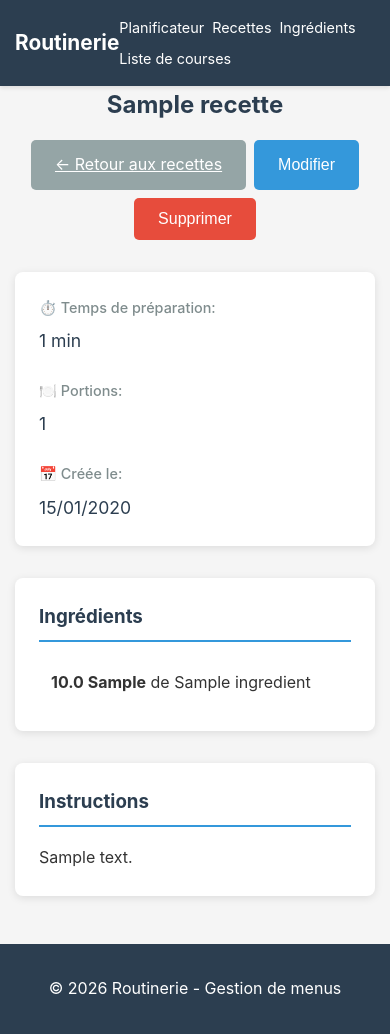
After one commit to YanChab/Routinerie, a Flask app: page /recette/1 in a window 390 px wide. The commit adds this page. Run offline with Flask 3, Linux system fonts and the light colour scheme; tables that the repository leaves empty hold one stand-in row (values such as "Sample post").

Commit message:
Ajout fonctionnalités majeures: vue détaillée recettes, liste de courses automatique, recherche recettes, amélioration responsive iPad

```diff
--- a/app/routes.py
+++ b/app/routes.py
@@ -47,11 +47,57 @@ def recettes():
     return render_template('recipes.html', recettes=recettes_list)
 
 
+@bp.route('/recette/<int:id>')
+def recette_detail(id):
+    """Page de détail d'une recette"""
+    recette = Recette.query.get_or_404(id)
+    return render_template('recipe_detail.html', recette=recette)
+
+
 @bp.route('/ingredients')
 def ingredients():
     """Page de gestion des ingrédients"""
     ingredients_list = Ingredient.query.order_by(Ingredient.nom).all()
     return render_template('ingredients.html', ingredients=ingredients_list)
+
+
+@bp.route('/liste-courses')
+def liste_courses():
+    """Page de liste de courses basée sur les menus de la semaine"""
+    # Obtenir la semaine demandée ou la semaine actuelle
+    week_offset = request.args.get('week', 0, type=int)
+    today = datetime.now().date()
+    monday = today - timedelta(days=today.weekday()) + timedelta(weeks=week_offset)
+
+    # Récupérer tous les menus de la semaine avec des recettes
+    menus = Menu.query.filter_by(semaine=monday).filter(Menu.recette_id.isnot(None)).all()
+
+    # Collecter les ingrédients
+    ingredients_dict = {}
+    for menu in menus:
+        if menu.recette:
+            for ri in menu.recette.recette_ingredients:
+                key = (ri.ingredient.id, ri.ingredient.nom, ri.unite)
+                if key in ingredients_dict:
+                    ingredients_dict[key] += ri.quantite
+                else:
+                    ingredients_dict[key] = ri.quantite
+
+    # Convertir en liste triée
+    ingredients_list = [
+        {
+            'nom': nom,
+            'quantite': quantite,
+            'unite': unite
+        }
+        for (_, nom, unite), quantite in sorted(ingredients_dict.items(), key=lambda x: x[0][1])
+    ]
+
+    return render_template('shopping_list.html',
+                         ingredients=ingredients_list,
+                         semaine=monday,
+                         week_offset=week_offset,
+                         menus=menus)
 
 
 @bp.route('/api/menu', methods=['POST'])
--- a/app/templates/base.html
+++ b/app/templates/base.html
@@ -14,6 +14,7 @@
                 <li><a href="{{ url_for('main.index') }}">Planificateur</a></li>
                 <li><a href="{{ url_for('main.recettes') }}">Recettes</a></li>
                 <li><a href="{{ url_for('main.ingredients') }}">Ingrédients</a></li>
+                <li><a href="{{ url_for('main.liste_courses') }}">Liste de courses</a></li>
             </ul>
         </div>
     </nav>
--- /dev/null
+++ b/app/templates/recipe_detail.html
@@ -0,0 +1,80 @@
+{% extends "base.html" %}
+
+{% block title %}{{ recette.nom }} - Routinerie{% endblock %}
+
+{% block content %}
+<div class="recipe-detail">
+    <div class="recipe-header">
+        <h2>{{ recette.nom }}</h2>
+        <div class="recipe-actions">
+            <a href="{{ url_for('main.recettes') }}" class="btn btn-secondary">← Retour aux recettes</a>
+            <button class="btn btn-primary" id="edit-recette">Modifier</button>
+            <button class="btn btn-danger delete-recette" data-id="{{ recette.id }}">Supprimer</button>
+        </div>
+    </div>
+
+    <div class="recipe-info">
+        <div class="info-card">
+            <div class="info-item">
+                <span class="info-label">⏱️ Temps de préparation:</span>
+                <span class="info-value">{{ recette.temps_preparation or 'Non spécifié' }} {% if recette.temps_preparation %}min{% endif %}</span>
+            </div>
+            <div class="info-item">
+                <span class="info-label">🍽️ Portions:</span>
+                <span class="info-value">{{ recette.portions }}</span>
+            </div>
+            <div class="info-item">
+                <span class="info-label">📅 Créée le:</span>
+                <span class="info-value">{{ recette.created_at.strftime('%d/%m/%Y') }}</span>
+            </div>
+        </div>
+    </div>
+
+    {% if recette.recette_ingredients %}
+    <div class="recipe-section">
+        <h3>Ingrédients</h3>
+        <ul class="ingredients-list">
+            {% for ri in recette.recette_ingredients %}
+            <li>
+                <strong>{{ ri.quantite }} {{ ri.unite }}</strong> de {{ ri.ingredient.nom }}
+            </li>
+            {% endfor %}
+        </ul>
+    </div>
+    {% endif %}
+
+    {% if recette.description %}
+    <div class="recipe-section">
+        <h3>Instructions</h3>
+        <div class="recipe-instructions">
+            {{ recette.description|replace('\n', '<br>')|safe }}
+        </div>
+    </div>
+    {% endif %}
+</div>
+
+<script>
+document.addEventListener('DOMContentLoaded', function() {
+    // Gérer la suppression
+    const deleteBtn = document.querySelector('.delete-recette');
+    if (deleteBtn) {
+        deleteBtn.addEventListener('click', async function() {
+            const recetteId = this.dataset.id;
+
+            if (!confirm('Êtes-vous sûr de vouloir supprimer cette recette ?')) {
+                return;
+            }
+
+            try {
+                const result = await apiRequest(`/api/recette/${recetteId}`, 'DELETE');
+                if (result.success) {
+                    window.location.href = '/recettes';
+                }
+            } catch (error) {
+                alert('Erreur lors de la suppression de la recette');
+            }
+        });
+    }
+});
+</script>
+{% endblock %}
--- a/static/css/style.css
+++ b/static/css/style.css
@@ -108,6 +108,27 @@ main {
     justify-content: space-between;
     align-items: center;
     margin-bottom: 2rem;
+}
+
+.header-actions {
+    display: flex;
+    gap: 1rem;
+    align-items: center;
+    flex-wrap: wrap;
+}
+
+.search-input {
+    padding: 0.75rem 1rem;
+    border: 1px solid #ddd;
+    border-radius: 5px;
+    font-size: 1rem;
+    min-width: 250px;
+    transition: border-color 0.3s;
+}
+
+.search-input:focus {
+    outline: none;
+    border-color: #3498db;
 }
 
 h2 {
@@ -334,6 +355,212 @@ h2 {
     font-style: italic;
 }
 
+/* Page détail recette */
+.recipe-detail {
+    max-width: 900px;
+    margin: 0 auto;
+}
+
+.recipe-header {
+    display: flex;
+    justify-content: space-between;
+    align-items: center;
+    margin-bottom: 2rem;
+    flex-wrap: wrap;
+    gap: 1rem;
+}
+
+.recipe-actions {
+    display: flex;
+    gap: 0.5rem;
+    flex-wrap: wrap;
+}
+
+.recipe-info {
+    background: white;
+    border-radius: 8px;
+    padding: 1.5rem;
+    margin-bottom: 2rem;
+    box-shadow: 0 2px 8px rgba(0,0,0,0.1);
+}
+
+.info-card {
+    display: grid;
+    grid-template-columns: repeat(auto-fit, minmax(200px, 1fr));
+    gap: 1.5rem;
+}
+
+.info-item {
+    display: flex;
+    flex-direction: column;
+    gap: 0.5rem;
+}
+
+.info-label {
+    font-weight: 500;
+    color: #7f8c8d;
+    font-size: 0.9rem;
+}
+
+.info-value {
+    font-size: 1.1rem;
+    color: #2c3e50;
+}
+
+.recipe-section {
+    background: white;
+    border-radius: 8px;
+    padding: 1.5rem;
+    margin-bottom: 2rem;
+    box-shadow: 0 2px 8px rgba(0,0,0,0.1);
+}
+
+.recipe-section h3 {
+    margin-bottom: 1rem;
+    color: #2c3e50;
+    border-bottom: 2px solid #3498db;
+    padding-bottom: 0.5rem;
+}
+
+.ingredients-list {
+    list-style: none;
+    padding: 0;
+}
+
+.ingredients-list li {
+    padding: 0.75rem;
+    border-bottom: 1px solid #ecf0f1;
+    transition: background-color 0.3s;
+}
+
+.ingredients-list li:last-child {
+    border-bottom: none;
+}
+
+.ingredients-list li:hover {
+    background-color: #f8f9fa;
+}
+
+.recipe-instructions {
+    line-height: 1.8;
+    color: #333;
+}
+
+/* Page liste de courses */
+.shopping-list-page {
+    max-width: 800px;
+    margin: 0 auto;
+}
+
+.menus-summary {
+    background: white;
+    border-radius: 8px;
+    padding: 1.5rem;
+    margin-bottom: 2rem;
+    box-shadow: 0 2px 8px rgba(0,0,0,0.1);
+}
+
+.menus-summary h3 {
+    margin-bottom: 1rem;
+    color: #2c3e50;
+}
+
+.menus-list {
+    display: grid;
+    gap: 0.75rem;
+}
+
+.menu-item {
+    display: flex;
+    justify-content: space-between;
+    align-items: center;
+    padding: 0.75rem;
+    background: #f8f9fa;
+    border-radius: 5px;
+    border-left: 3px solid #3498db;
+}
+
+.menu-day {
+    font-weight: 500;
+    color: #7f8c8d;
+    text-transform: capitalize;
+}
+
+.menu-recipe {
+    color: #2c3e50;
+}
+
+.shopping-list {
+    background: white;
+    border-radius: 8px;
+    padding: 1.5rem;
+    box-shadow: 0 2px 8px rgba(0,0,0,0.1);
+}
+
+.list-header {
+    display: flex;
+    justify-content: space-between;
+    align-items: center;
+    margin-bottom: 1.5rem;
+    padding-bottom: 1rem;
+    border-bottom: 2px solid #3498db;
+}
+
+.list-header h3 {
+    margin: 0;
+    color: #2c3e50;
+}
+
+.shopping-items {
+    list-style: none;
+    padding: 0;
+    margin: 0;
+}
+
+.shopping-item {
+    padding: 1rem;
+    border-bottom: 1px solid #ecf0f1;
+    transition: background-color 0.3s;
+}
+
+.shopping-item:last-child {
+    border-bottom: none;
+}
+
+.shopping-item label {
+    display: flex;
+    align-items: center;
+    cursor: pointer;
+    width: 100%;
+}
+
+.item-checkbox {
+    margin-right: 1rem;
+    width: 20px;
+    height: 20px;
+    cursor: pointer;
+}
+
+.shopping-item.checked label {
+    text-decoration: line-through;
+    color: #95a5a6;
+}
+
+/* Style pour l'impression */
+@media print {
+    .navbar, .footer, .btn, .week-navigation {
+        display: none;
+    }
+
+    .shopping-list-page {
+        max-width: 100%;
+    }
+
+    .shopping-item {
+        break-inside: avoid;
+    }
+}
+
 /* Footer */
 footer {
     background-color: #2c3e50;
@@ -356,20 +583,32 @@ footer {
     .menu-cell {
         height: 80px;
         padding: 0.5rem;
+        font-size: 0.85rem;
     }
 
     .recettes-grid {
         grid-template-columns: repeat(auto-fill, minmax(250px, 1fr));
     }
+
+    .nav-links {
+        gap: 1rem;
+        font-size: 0.9rem;
+    }
+
+    .logo {
+        font-size: 1.3rem;
+    }
 }
 
 @media (max-width: 768px) {
     .nav-links {
-        gap: 1rem;
+        gap: 0.5rem;
+        flex-wrap: wrap;
     }
 
     .page-header,
-    .planner-header {
+    .planner-header,
+    .recipe-header {
         flex-direction: column;
         gap: 1rem;
         text-align: center;
@@ -377,13 +616,72 @@ footer {
 
     .week-navigation {
         flex-direction: column;
+        width: 100%;
+    }
+
+    .week-navigation .btn {
+        width: 100%;
     }
 
     .menu-table {
-        font-size: 0.8rem;
+        font-size: 0.75rem;
+    }
+
+    .menu-cell {
+        height: 70px;
+        padding: 0.25rem;
     }
 
     .form-row {
         grid-template-columns: 1fr;
     }
+
+    .recettes-grid {
+        grid-template-columns: 1fr;
+    }
+
+    .info-card {
+        grid-template-columns: 1fr;
+    }
+
+    .recipe-actions {
+        width: 100%;
+        justify-content: center;
+    }
+
+    .menu-item {
+        flex-direction: column;
+        gap: 0.5rem;
+        align-items: flex-start;
+    }
+
+    .list-header {
+        flex-direction: column;
+        gap: 1rem;
+    }
+
+    h2 {
+        font-size: 1.5rem;
+    }
 }
+
+/* Amélioration tactile pour iPad */
+@media (hover: none) and (pointer: coarse) {
+    .btn {
+        min-height: 44px;
+        padding: 0.875rem 1.75rem;
+    }
+
+    .menu-cell {
+        min-height: 88px;
+    }
+
+    .item-checkbox {
+        width: 24px;
+        height: 24px;
+    }
+
+    input, textarea, select {
+        font-size: 16px; /* Évite le zoom automatique sur iOS */
+    }
+}
```
Also changed, not shown: app/templates/recipes.html (+5 -2 lines), app/templates/shopping_list.html (added, +91 -0 lines), static/js/recipes.js (+20 -0 lines).
